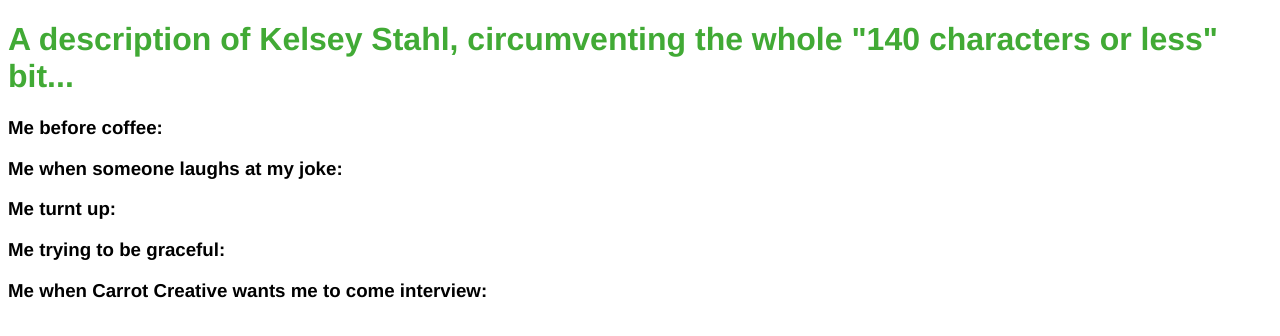
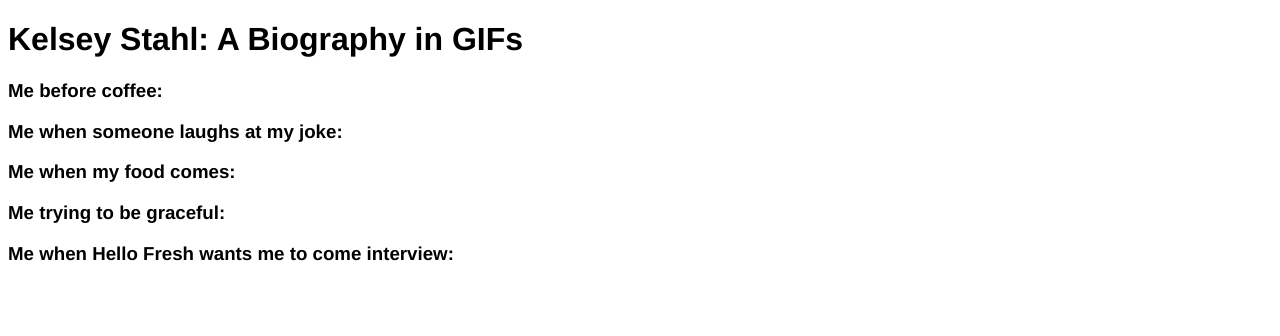
Before and after one commit to kellbell106/Carrot-Creative, a plain HTML site: page index.html in a window 1280 px wide. Drawn offline with Linux system fonts and the light colour scheme.

Commit message:
updated for hello fresh

```diff
--- a/index.html
+++ b/index.html
@@ -2,7 +2,7 @@
 <html lang="en-us">
 <head>
 
-	<title>Hello Carrot Creative</title>
+	<title>Hello Hello, Hello Fresh!</title>
 
 	<link rel="stylesheet" href="styles/main.css" />
 
@@ -10,7 +10,7 @@
 
 <body>
 
-	<h1>A description of Kelsey Stahl, circumventing the whole "140 characters or less" bit...</h1>
+	<h1>Kelsey Stahl: A Biography in GIFs</h1>
 
 	<h3>
 
@@ -18,11 +18,11 @@
 		<p></p>
 		<a href="http://giphy.com/gifs/Nqv0l3Tj5Ezza" target="_blank">Me when someone laughs at my joke:</a>
 		<p></p>
-		<a href="http://giphy.com/gifs/dancing-dance-party-clubbing-blSTtZehjAZ8I" target="_blank">Me turnt up:</a>
+		<a href="http://giphy.com/gifs/dancing-dance-party-clubbing-blSTtZehjAZ8I" target="_blank">Me when my food comes:</a>
 		<p></p>
 		<a href="http://giphy.com/gifs/editor-cat-cats-gifs-jO161HOYUPKEM" target="_blank">Me trying to be graceful:</a>
 		<p></p>
-		<a href="http://giphy.com/gifs/pitch-perfect-2-Pi8XsEEnDhrzi" target="_blank">Me when Carrot Creative wants me to come interview:</a>
+		<a href="http://giphy.com/gifs/pitch-perfect-2-Pi8XsEEnDhrzi" target="_blank">Me when Hello Fresh wants me to come interview:</a>
 
 	</h3>
 
--- a/styles/main.css
+++ b/styles/main.css
@@ -4,7 +4,7 @@ body {
 }
 
 h1 {
-	color: #41AA35;
+	color: black;
 }
 
 a:link {
@@ -12,10 +12,10 @@ a:link {
  	text-decoration: none;
  }
 a:visited {
- 	color: inherit;
+ 	color: #5bc44d;
  	text-decoration: none;
  }
 
 a:hover {
-    color: #EF6518;
+    color: black;
 }
```
